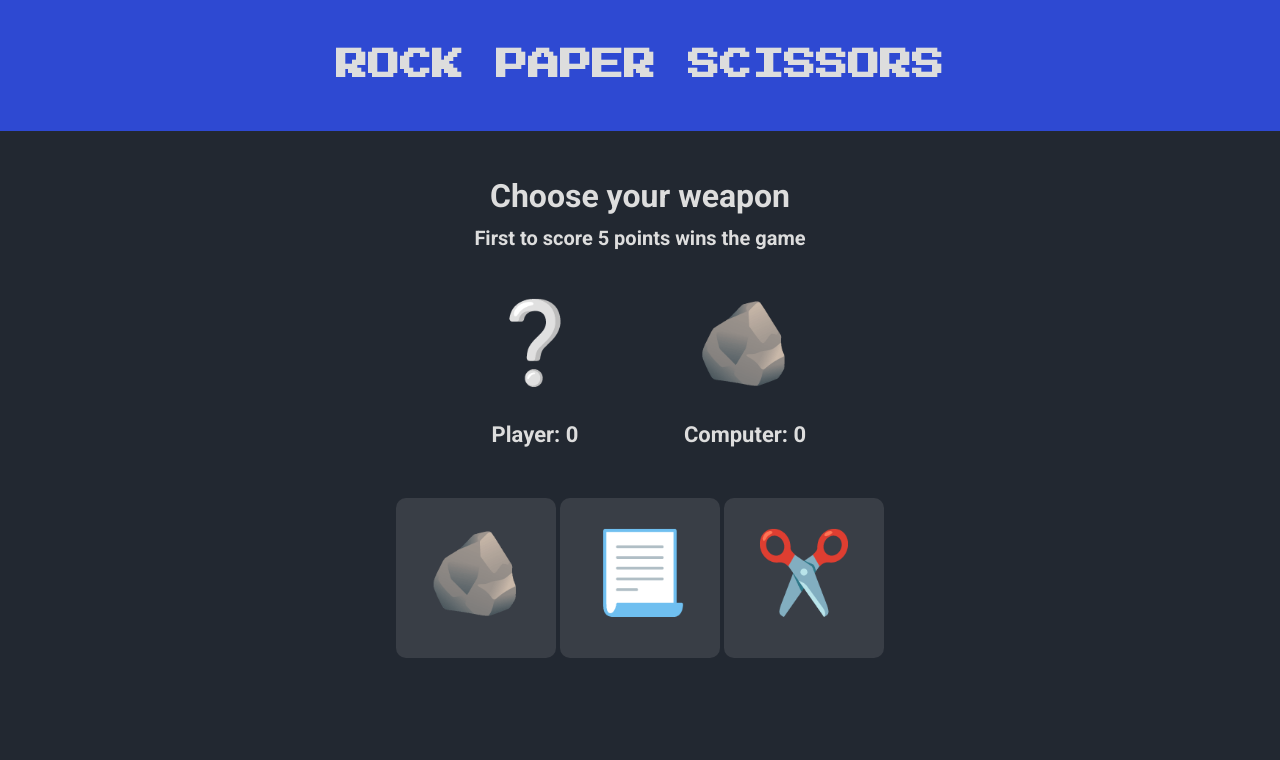
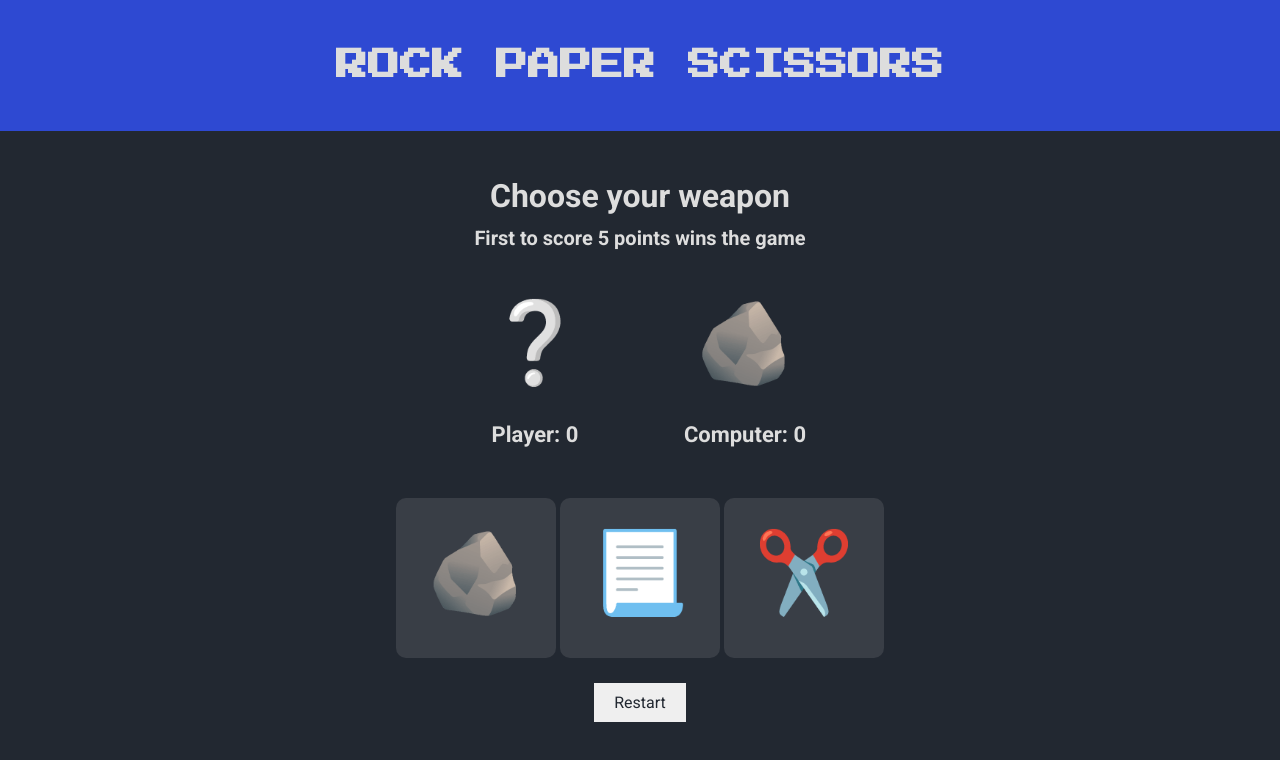
Before and after one commit to JeanCSinisterra/rockPaperScissors, a plain HTML site: page index.html in a window 1280 px wide. Drawn offline with Linux system fonts and the light colour scheme.

Commit message:
reverted changes

```diff
--- a/index.html
+++ b/index.html
@@ -46,6 +46,9 @@
           <div class="sign">✂️</div>
         </button>
       </section>
+      <section id="restartContainer">
+        <button id="restartBtn" class="btn-restart">Restart</button>
+      </section>
     </main>
     <div class="modal" id="endgameModal">
       <p class="modal-title" id="endgameMsg"></p>
```
